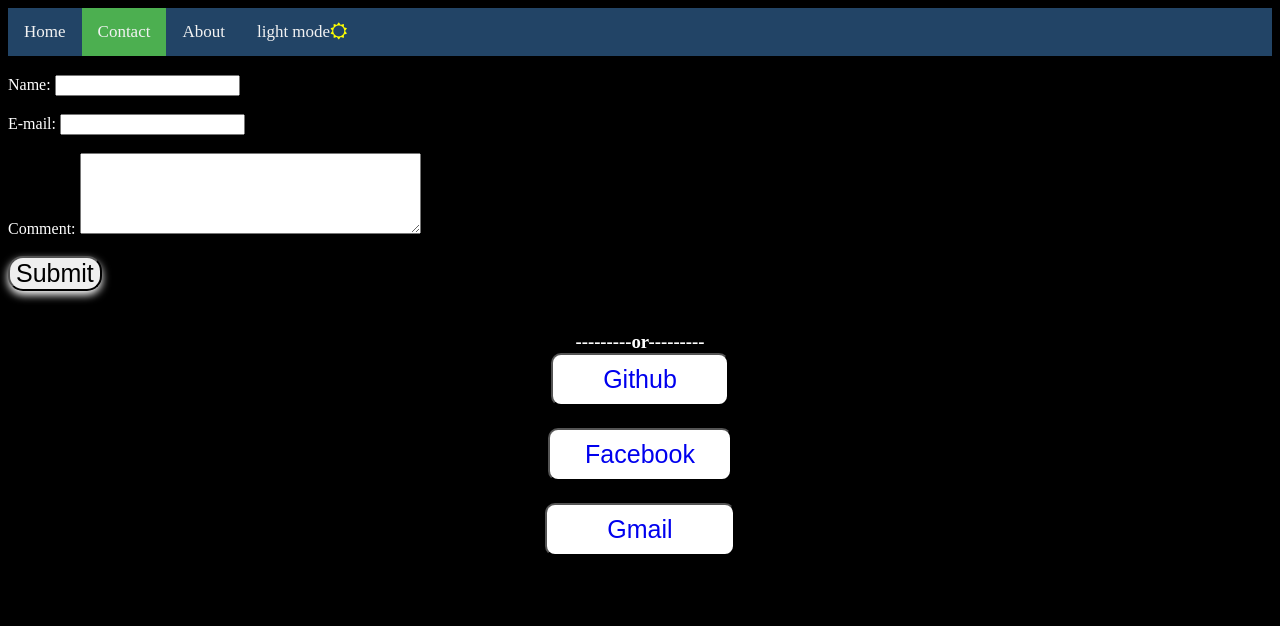
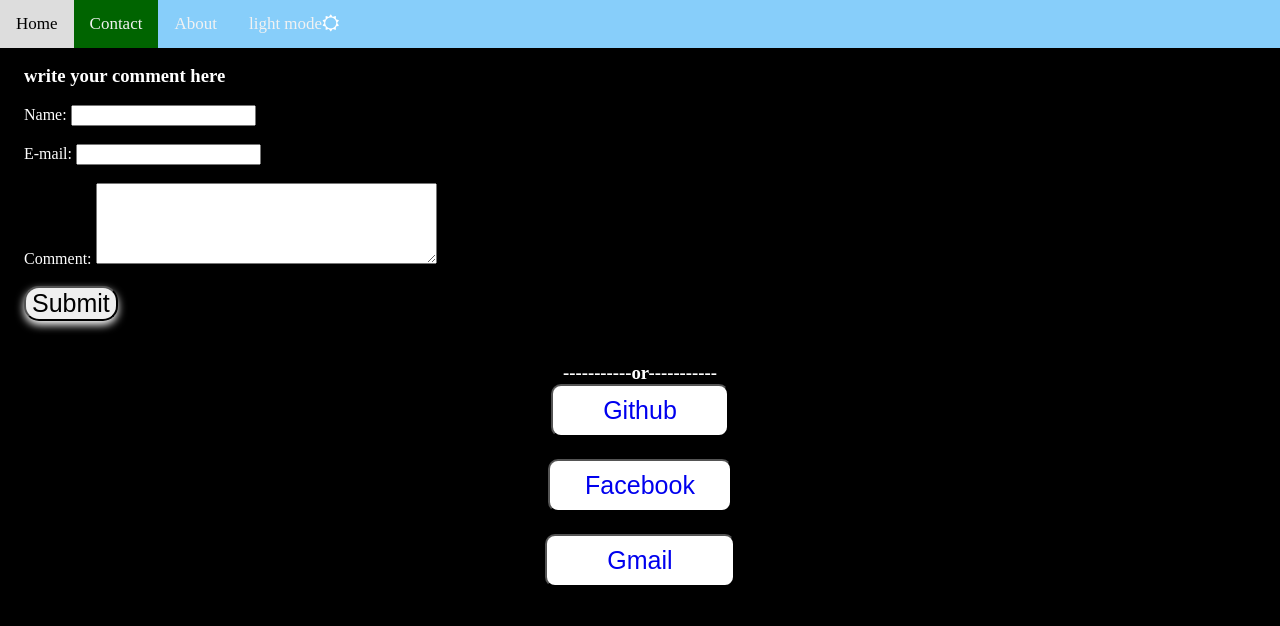
Before and after one commit to web-desk/0, a plain HTML site: page contact.html in a window 1280 px wide. Drawn offline with Linux system fonts and the light colour scheme.

Commit message:
Add files via upload

```diff
--- a/contact.html
+++ b/contact.html
@@ -6,7 +6,7 @@
 		<link rel="apple-touch-icon" sizes="180x180" href="140.png">
 		<link rel="icon" type="image/jpg" sizes="32x32" href="32.jpg">
 		<link rel="icon" type="image/jpg" sizes="16x16" href="16.jpg">
-		<meta name="theme-color" content="#4285f4">
+		<meta name="theme-color" content="#00BFFF">
 		<meta name="keywords" content="web desktop" />
 		<meta name="viewport" content="width=device-width, user-scalable=no">
 	<meta name="description" content="Web-desk contain web version of most popular application of desktop that you use for freelance  or education purposes 	" />
@@ -18,13 +18,20 @@
 	  a{ text-decoration: none;
 	   font-size: 25px;
 	   }
-	.topnav {
+
+
+	.navbar {
 	overflow: hidden;
-	background-color: #246;
+	background-color: #333;
+	position: fixed;
+	top: 0;
+	left:0;
+	width: 100%;
 	}
 
-	.text{
-	float: left  ;
+	.navbar a {
+	float: left;
+	display: block;
 	color: #f2f2f2;
 	text-align: center;
 	padding: 14px 16px;
@@ -32,15 +39,22 @@
 	font-size: 17px;
 	}
 
-	.hover{
-	background-color: #ddd;
+	.navbar a:hover {
+	background: #ddd;
 	color: black;
 	}
 
+	.main {
+	padding: 16px;
+	margin-top: 30px;
+	height: auto; /* Used in this example to enable scrolling */
+	}
+
+
 	.active {
-	background-color: #4CAF50;
+	background-color: #006400;
 	color: white;
-	float: left  ;
+	float: left ;
 	color: #f2f2f2;
 	text-align: center;
 	padding: 14px 16px;
@@ -86,13 +100,15 @@
 	<link rel="stylesheet" href="https://cdnjs.cloudflare.com/ajax/libs/font-awesome/4.7.0/css/font-awesome.min.css">
 	</head>
 	<body>
-<div class="topnav">
-  <a class="text" href="https://web-desk.rf.gd/dark.html">Home</a>
+	<div class="navbar" style ="background :#87CEFA;">
+	<a  href="https://web-desk.rf.gd/dark.html">Home</a>
 	<a class="active" href="https://web-desk.rf.gd/contact.html">Contact</a>
-  <a  class="text" href="#about">About</a>
-  <a  class="text" href="https://web-desk.rf.gd/contactlight.html">light mode<i class="fa fa-sun-o" style ="color :yellow;"></i> 	</a>
+	<a   href="#about">About</a>
+	<a   href="https://web-desk.rf.gd/contactlight.html">light mode<i class="fa fa-sun-o" style ="color :white;"></i> 	</a>
 	<img src="images.jpg" height="0px" width="0px"></img>
-</div><h3></h3>
+	</div>
+	<div class="main">
+	<h3> write your comment here</h3>
 	<form action="https://web-desk.rf.gd/commentdark.php" method="post">
 	Name: <input type="text" name="username" value="">
 	<br>
@@ -102,7 +118,7 @@ E-mail: <input type="text" name="email" value="">
 	<br>
 	Comment: <textarea name="comment" rows="5" cols="40"></textarea><br><br>
 	<input  style="font-size: 25px;" class="card button" type="submit" name="submit" value="Submit" action="https://web-desk.rf.gd/commentdark.php">  </form>
-<h3 style= " text-align: center;"><br>---------or---------<br>
+	<h3 style= " text-align: center;"><br>-----------or-----------<br>
 	<button style ="color:back;
 	background-color: white;
 	padding:10px 50px ;
@@ -115,5 +131,5 @@ Comment: <textarea name="comment" rows="5" cols="40"></textarea><br><br>
 	background-color: white;
 	padding:10px 60px ;
 	border-radius:10px;
-	   text-decoration:none ;"><a href=" mailto:collweb1@gmail.com?subject=issue&body=http://web-desk.rf.gd" >Gmail</a></button></h3>
+	text-decoration:none ;"><a href=" mailto:collweb1@gmail.com?subject=issue&body=http://web-desk.rf.gd" >Gmail</a></button></h3></div>
 	</body></html>
```
Also changed, not shown: contactlight.html (+31 -17 lines), dark.html (+32 -10 lines), index.html (+36 -13 lines). Lines whose indentation alone changed are shown as unchanged.
